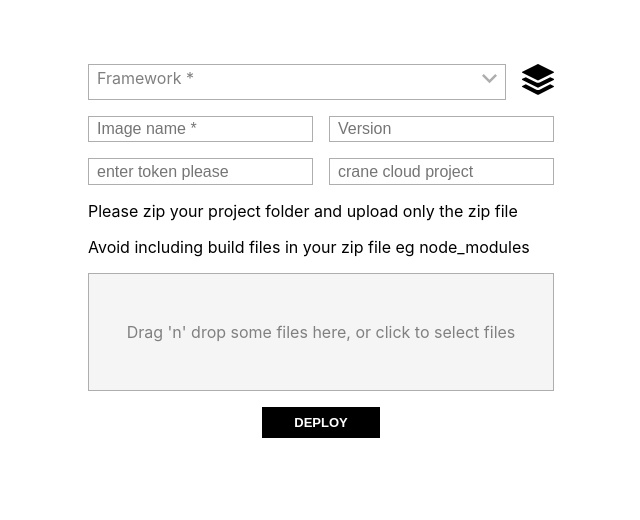
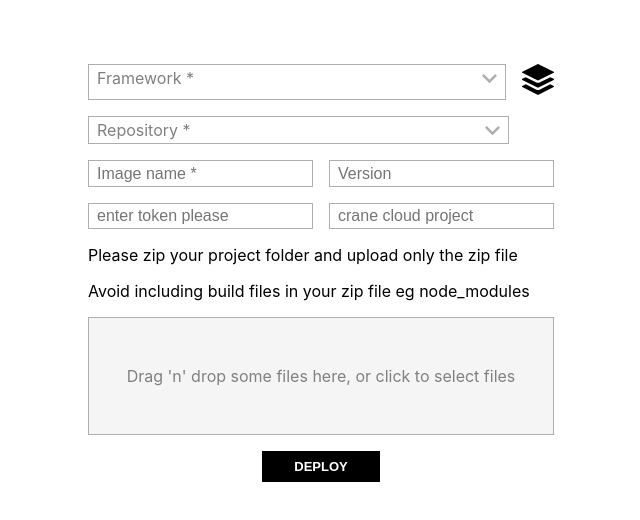
Before and after one commit to khalifan-kfan/mira_sample_frontend, a React (Vite) app: page / in a window 1280 px wide. Shown: the top 520 px of the page, without its empty margins (319-959 px from the left). Built offline with nearby package versions, Linux system fonts and the light colour scheme.

Commit message:
add repository field

```diff
--- a/src/App.jsx
+++ b/src/App.jsx
@@ -10,6 +10,7 @@ import "./App.css";
 const App = () => {
   const [files, setFiles] = useState([]);
   const [framework, setFramework] = useState("");
+  const [registry, setRegistry] = useState("");
   const [image, setImage] = useState({
     name: "",
     version: "",
@@ -44,6 +45,10 @@ const App = () => {
     setFramework(selected);
   };
 
+  const handleRegistryDropdownChange = (selected) => {
+    setRegistry(selected);
+  };
+
   const handleSubmit = () => {
     setLoader(true);
     const formData = new FormData();
@@ -60,8 +65,9 @@ const App = () => {
     formData.append("framework", framework);
     formData.append("token", token);
     formData.append("project", project);
+    formData.append("registry", registry);
 
-    axios.post("http://localhost:5000/containerize", formData).
+    axios.post("http://102.134.147.245:5000/containerize", formData).
      then(function ({data}) {
        if(data){
         setLoader(false);
@@ -83,6 +89,15 @@ const App = () => {
           placeholder="Framework"
           options={["Html-CSS-JS", "React", "NodeJS"]}
           onChange={handleDropdownChange}
+        />
+      </div>
+      <div className="FrameWorkInput">
+        <Dropdown
+          required
+          name="repository"
+          placeholder="Repository"
+          options={["Dockerhub", "Harbor"]}
+          onChange={handleRegistryDropdownChange}
         />
       </div>
       <div className="Inputs">
```
